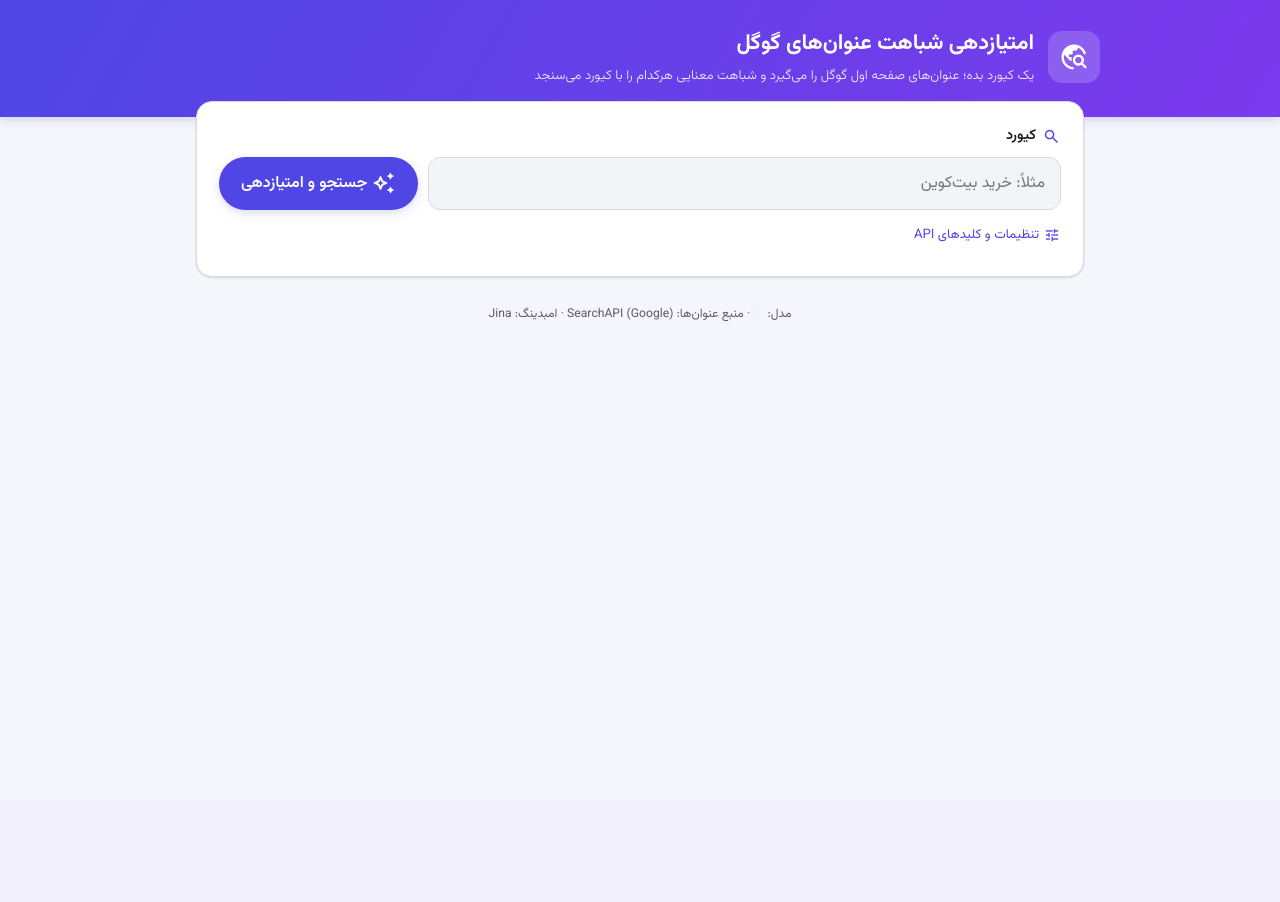
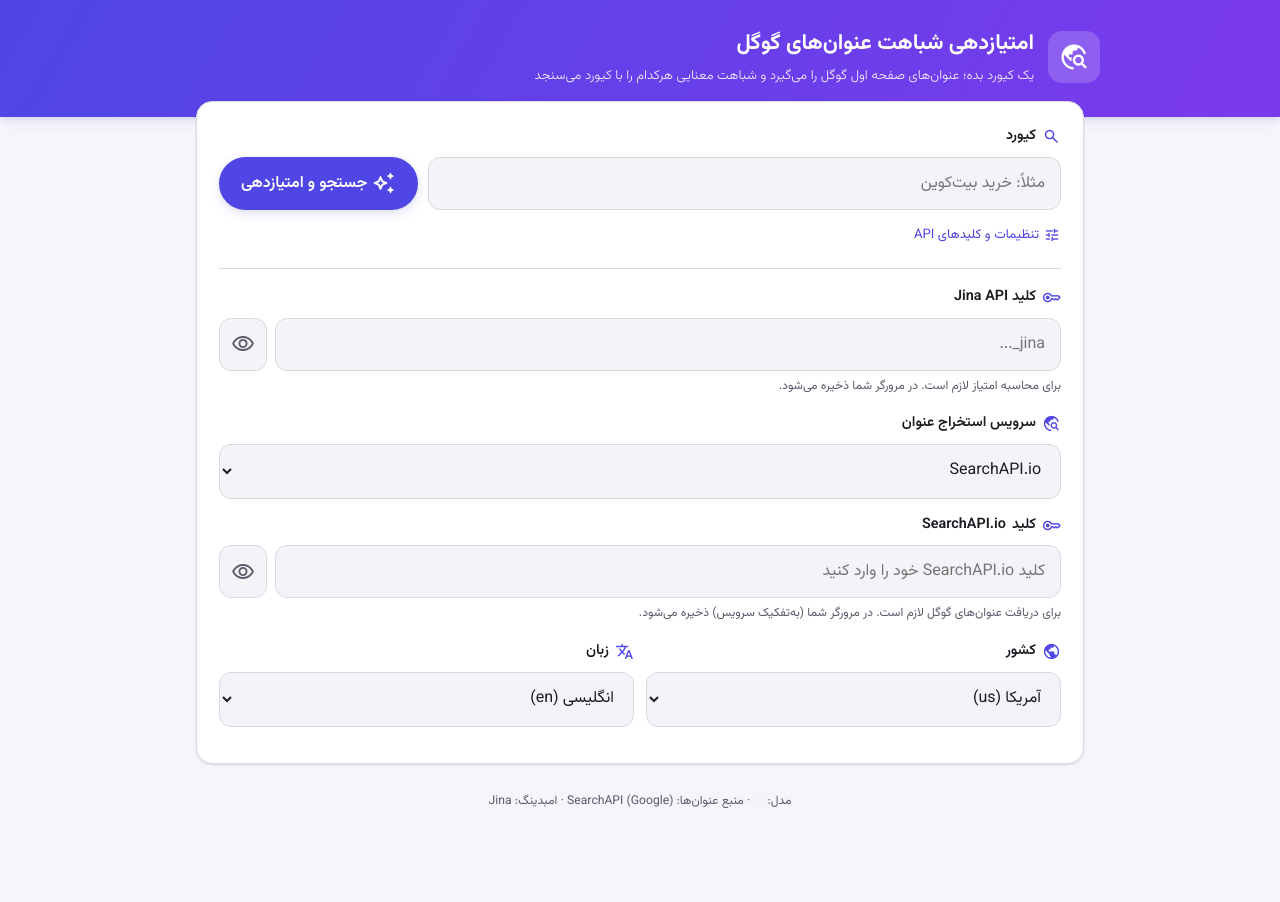
Before and after one commit to miladshooli/seo-title-similarity-ranker, a Flask app: template templates/index.html in a window 1280 px wide. Before the commit the page ends 321 px from the top, so only its background shows below. Run offline with Flask 2, Linux system fonts and the light colour scheme; the template is opened without the code that fills it, so the values that code supplies are empty.

Commit message:
Add Serper.dev support alongside SearchAPI.io
- Backend: /api/search now takes a `provider` (searchapi|serper) and
  `search_key`; results from both providers normalized to the same shape
  (business name, domain, Google position, favicon).
- Remove the baked-in default search key; keys are entered in the UI and
  stored per-provider in the browser.
- UI: provider selector with dynamic key label + auto-open settings when a
  required key is missing.
- deploy: optional SEARCHAPI_KEY/SERPER_KEY/JINA_API_KEY env, installer injects only if set.

Co-Authored-By: Claude Opus 4.8 (1M context) <noreply@anthropic.com>

```diff
--- a/app.py
+++ b/app.py
@@ -1,12 +1,14 @@
 import os
 import math
 import threading
+from urllib.parse import urlparse
 
 import requests
 from flask import Flask, request, jsonify, render_template
 
 JINA_API_URL = "https://api.jina.ai/v1/embeddings"
 SEARCHAPI_URL = "https://www.searchapi.io/api/v1/search"
+SERPER_URL = "https://google.serper.dev/search"
 MODEL = "jina-embeddings-v5-text-small"
 
 app = Flask(__name__)
@@ -56,8 +58,32 @@ def cosine_similarity(a, b):
     return dot / (norm_a * norm_b) if norm_a and norm_b else 0.0
 
 
-def fetch_serp_titles(keyword, api_key, gl="us", hl="en"):
-    """Fetch first-page Google organic results for `keyword` via SearchAPI."""
+def _domain_from_link(link):
+    try:
+        net = urlparse(link).netloc.lower()
+        return net[4:] if net.startswith("www.") else net
+    except Exception:
+        return ""
+
+
+def _business_from_domain(domain):
+    """Best-effort business name from a domain (e.g. www.coinbase.com -> Coinbase)."""
+    if not domain:
+        return ""
+    label = domain.split(".")[0]
+    return (label[:1].upper() + label[1:]) if label else domain
+
+
+def _favicon_for(domain, given=""):
+    if given:
+        return given
+    if domain:
+        return f"https://www.google.com/s2/favicons?domain={domain}&sz=64"
+    return ""
+
+
+def fetch_searchapi(keyword, api_key, gl="us", hl="en"):
+    """First-page Google organic results for `keyword` via SearchAPI.io."""
     resp = requests.get(
         SEARCHAPI_URL,
         params={"engine": "google", "q": keyword, "api_key": api_key, "gl": gl, "hl": hl},
@@ -71,21 +97,56 @@ def fetch_serp_titles(keyword, api_key, gl="us", hl="en"):
         title = (item.get("title") or "").strip()
         if not title:
             continue
+        domain = item.get("domain") or _domain_from_link(item.get("link") or "")
         results.append({
             "title": title,
-            "source": item.get("source") or item.get("domain") or "",
-            "domain": item.get("domain") or "",
+            "source": item.get("source") or _business_from_domain(domain),
+            "domain": domain,
             "link": item.get("link") or "",
-            "favicon": item.get("favicon") or "",
+            "favicon": _favicon_for(domain, item.get("favicon") or ""),
             "position": item.get("position"),
         })
     return results
+
+
+def fetch_serper(keyword, api_key, gl="us", hl="en"):
+    """First-page Google organic results for `keyword` via Serper.dev."""
+    resp = requests.post(
+        SERPER_URL,
+        headers={"X-API-KEY": api_key, "Content-Type": "application/json"},
+        json={"q": keyword, "gl": gl, "hl": hl},
+        timeout=45,
+    )
+    if not resp.ok:
+        raise RuntimeError(f"Serper error {resp.status_code}: {resp.text[:300]}")
+    data = resp.json()
+    results = []
+    for item in data.get("organic", []):
+        title = (item.get("title") or "").strip()
+        if not title:
+            continue
+        link = item.get("link") or ""
+        domain = _domain_from_link(link)
+        results.append({
+            "title": title,
+            "source": _business_from_domain(domain),
+            "domain": domain,
+            "link": link,
+            "favicon": _favicon_for(domain),
+            "position": item.get("position"),
+        })
+    return results
+
+
+PROVIDERS = {"searchapi": fetch_searchapi, "serper": fetch_serper}
+PROVIDER_ENV = {"searchapi": "SEARCHAPI_KEY", "serper": "SERPER_KEY"}
 
 
 @app.route("/")
 def index():
     return render_template("index.html", model=MODEL,
                            has_searchapi=bool(os.environ.get("SEARCHAPI_KEY")),
+                           has_serper=bool(os.environ.get("SERPER_KEY")),
                            has_jina=bool(os.environ.get("JINA_API_KEY")))
 
 
@@ -93,26 +154,32 @@ def index():
 def api_search():
     payload = request.get_json(silent=True) or {}
     keyword = (payload.get("keyword") or "").strip()
-    api_key = (payload.get("searchapi_key") or "").strip() or os.environ.get("SEARCHAPI_KEY", "")
+    provider = (payload.get("provider") or "searchapi").strip().lower()
+    if provider not in PROVIDERS:
+        provider = "searchapi"
+    # accept generic `search_key`, or the legacy `searchapi_key`, then env fallback
+    api_key = (payload.get("search_key") or payload.get("searchapi_key") or "").strip() \
+        or os.environ.get(PROVIDER_ENV[provider], "")
     gl = (payload.get("gl") or "us").strip()
     hl = (payload.get("hl") or "en").strip()
 
+    label = "Serper" if provider == "serper" else "SearchAPI"
     if not api_key:
-        return jsonify({"error": "کلید SearchAPI لازم است."}), 400
+        return jsonify({"error": f"کلید {label} لازم است."}), 400
     if not keyword:
         return jsonify({"error": "کیورد نمی‌تواند خالی باشد."}), 400
 
     try:
-        results = fetch_serp_titles(keyword, api_key, gl, hl)
+        results = PROVIDERS[provider](keyword, api_key, gl, hl)
     except RuntimeError as e:
         return jsonify({"error": str(e)}), 502
     except requests.RequestException as e:
-        return jsonify({"error": f"خطا در ارتباط با SearchAPI: {e}"}), 502
+        return jsonify({"error": f"خطا در ارتباط با {label}: {e}"}), 502
 
     if not results:
         return jsonify({"error": "هیچ نتیجه‌ای برای این کیورد پیدا نشد."}), 404
 
-    return jsonify({"keyword": keyword, "count": len(results), "results": results})
+    return jsonify({"keyword": keyword, "provider": provider, "count": len(results), "results": results})
 
 
 @app.route("/api/rank", methods=["POST"])
--- a/templates/index.html
+++ b/templates/index.html
@@ -149,9 +149,19 @@
           <div class="hint" id="jina-hint">برای محاسبه امتیاز لازم است. در مرورگر شما ذخیره می‌شود.</div>
         </div>
         <div class="field">
-          <label for="searchapi"><span class="material-symbols-rounded">travel_explore</span> کلید SearchAPI</label>
-          <input type="password" id="searchapi" placeholder="روی سرور تنظیم شده — معمولاً نیازی نیست" />
-          <div class="hint" id="sa-hint"></div>
+          <label for="provider"><span class="material-symbols-rounded">travel_explore</span> سرویس استخراج عنوان</label>
+          <select id="provider">
+            <option value="searchapi">SearchAPI.io</option>
+            <option value="serper">Serper.dev</option>
+          </select>
+        </div>
+        <div class="field">
+          <label for="searchapi"><span class="material-symbols-rounded">key</span> کلید <span id="provider-name">SearchAPI.io</span></label>
+          <div class="row-key">
+            <input type="password" id="searchapi" placeholder="کلید سرویس سرچ خود را وارد کنید" />
+            <button type="button" class="icon-btn" id="toggle-sa"><span class="material-symbols-rounded" id="eye-sa">visibility</span></button>
+          </div>
+          <div class="hint" id="sa-hint">برای دریافت عنوان‌های گوگل لازم است. در مرورگر شما (به‌تفکیک سرویس) ذخیره می‌شود.</div>
         </div>
         <div class="grid2">
           <div class="field">
@@ -194,12 +204,26 @@
   <script>
     const $ = (s) => document.querySelector(s);
     const SERVER_HAS_SEARCHAPI = {{ 'true' if has_searchapi else 'false' }};
+    const SERVER_HAS_SERPER = {{ 'true' if has_serper else 'false' }};
     const SERVER_HAS_JINA = {{ 'true' if has_jina else 'false' }};
+    const PROVIDER_LABEL = { searchapi: 'SearchAPI.io', serper: 'Serper.dev' };
+    const serverHasSearch = (p) => p === 'serper' ? SERVER_HAS_SERPER : SERVER_HAS_SEARCHAPI;
 
     const form = $('#form'), submitBtn = $('#submit');
     const alertBox = $('#alert'), alertMsg = $('#alert-msg');
     const jinaInput = $('#jina'), saInput = $('#searchapi');
+    const providerSel = $('#provider');
     const recalcNote = $('#recalc-note');
+
+    const storedKey = (p) => localStorage.getItem('key_' + p) || '';
+    function applyProvider(p, loadKey) {
+      $('#provider-name').textContent = PROVIDER_LABEL[p] || p;
+      saInput.placeholder = 'کلید ' + (PROVIDER_LABEL[p] || p) + ' خود را وارد کنید';
+      if (loadKey) saInput.value = storedKey(p);
+      $('#sa-hint').textContent = serverHasSearch(p)
+        ? 'روی سرور تنظیم شده — می‌توانید خالی بگذارید.'
+        : 'برای دریافت عنوان‌های گوگل لازم است. در مرورگر شما (به‌تفکیک سرویس) ذخیره می‌شود.';
+    }
 
     // state
     let keyword = '';
@@ -207,14 +231,27 @@
     const scores = {};              // id -> {score, rank}
     let uid = 0;
 
-    // restore
+    // restore (migrate legacy single SearchAPI key once)
+    if (!storedKey('searchapi') && localStorage.getItem('searchapi_key'))
+      localStorage.setItem('key_searchapi', localStorage.getItem('searchapi_key'));
+    const provider0 = localStorage.getItem('provider') || 'searchapi';
+    providerSel.value = provider0;
+    providerSel.dataset.cur = provider0;
     jinaInput.value = localStorage.getItem('jina_key') || '';
-    saInput.value = localStorage.getItem('searchapi_key') || '';
+    applyProvider(provider0, true);
     $('#keyword').value = localStorage.getItem('last_keyword') || '';
     $('#gl').value = localStorage.getItem('gl') || 'us';
     $('#hl').value = localStorage.getItem('hl') || 'en';
-    if (SERVER_HAS_SEARCHAPI) $('#sa-hint').textContent = 'روی سرور تنظیم شده — می‌توانید خالی بگذارید.';
     if (SERVER_HAS_JINA) $('#jina-hint').textContent = 'روی سرور تنظیم شده — می‌توانید خالی بگذارید.';
+
+    providerSel.addEventListener('change', () => {
+      const prev = providerSel.dataset.cur || 'searchapi';
+      localStorage.setItem('key_' + prev, saInput.value.trim());   // remember previous provider's key
+      const p = providerSel.value;
+      providerSel.dataset.cur = p;
+      localStorage.setItem('provider', p);
+      applyProvider(p, true);
+    });
 
     $('#settings-toggle').addEventListener('click', () => $('#settings').classList.toggle('open'));
     $('#toggle-jina').addEventListener('click', () => {
@@ -222,6 +259,16 @@
       jinaInput.type = pw ? 'text' : 'password';
       $('#eye-jina').textContent = pw ? 'visibility_off' : 'visibility';
     });
+    $('#toggle-sa').addEventListener('click', () => {
+      const pw = saInput.type === 'password';
+      saInput.type = pw ? 'text' : 'password';
+      $('#eye-sa').textContent = pw ? 'visibility_off' : 'visibility';
+    });
+
+    // Open settings automatically on first use when a required key is missing.
+    const needJina = !SERVER_HAS_JINA && !jinaInput.value;
+    const needSa = !serverHasSearch(providerSel.value) && !saInput.value;
+    if (needJina || needSa) $('#settings').classList.add('open');
 
     function showError(msg) { alertMsg.textContent = msg; alertBox.classList.add('show'); alertBox.scrollIntoView({behavior:'smooth', block:'center'}); }
     function clearError() { alertBox.classList.remove('show'); }
@@ -230,7 +277,7 @@
     function fmt(n) { return (n == null) ? '—' : n.toFixed(4); }
 
     function keys() {
-      return { jina: jinaInput.value.trim(), searchapi: saInput.value.trim() };
+      return { jina: jinaInput.value.trim(), search: saInput.value.trim(), provider: providerSel.value };
     }
 
     function renderResults() {
@@ -324,11 +371,12 @@
       const kw = $('#keyword').value.trim();
       if (!kw) return showError('کیورد را وارد کنید.');
       const k = keys();
-      if (!SERVER_HAS_SEARCHAPI && !k.searchapi) return showError('کلید SearchAPI لازم است (در تنظیمات).');
-      if (!SERVER_HAS_JINA && !k.jina) return showError('کلید Jina API لازم است (در تنظیمات).');
+      if (!serverHasSearch(k.provider) && !k.search) { $('#settings').classList.add('open'); return showError('کلید ' + (PROVIDER_LABEL[k.provider] || 'سرویس سرچ') + ' لازم است (در تنظیمات).'); }
+      if (!SERVER_HAS_JINA && !k.jina) { $('#settings').classList.add('open'); return showError('کلید Jina API لازم است (در تنظیمات).'); }
 
       localStorage.setItem('jina_key', k.jina);
-      localStorage.setItem('searchapi_key', k.searchapi);
+      localStorage.setItem('key_' + k.provider, k.search);
+      localStorage.setItem('provider', k.provider);
       localStorage.setItem('last_keyword', kw);
       localStorage.setItem('gl', $('#gl').value);
       localStorage.setItem('hl', $('#hl').value);
@@ -337,7 +385,7 @@
       try {
         const resp = await fetch('/api/search', {
           method: 'POST', headers: { 'Content-Type': 'application/json' },
-          body: JSON.stringify({ keyword: kw, searchapi_key: k.searchapi, gl: $('#gl').value, hl: $('#hl').value }),
+          body: JSON.stringify({ keyword: kw, provider: k.provider, search_key: k.search, gl: $('#gl').value, hl: $('#hl').value }),
         });
         const data = await resp.json();
         if (!resp.ok) throw new Error(data.error || 'خطای ناشناخته');
```
Also changed, not shown: README.md, 2 other files.
